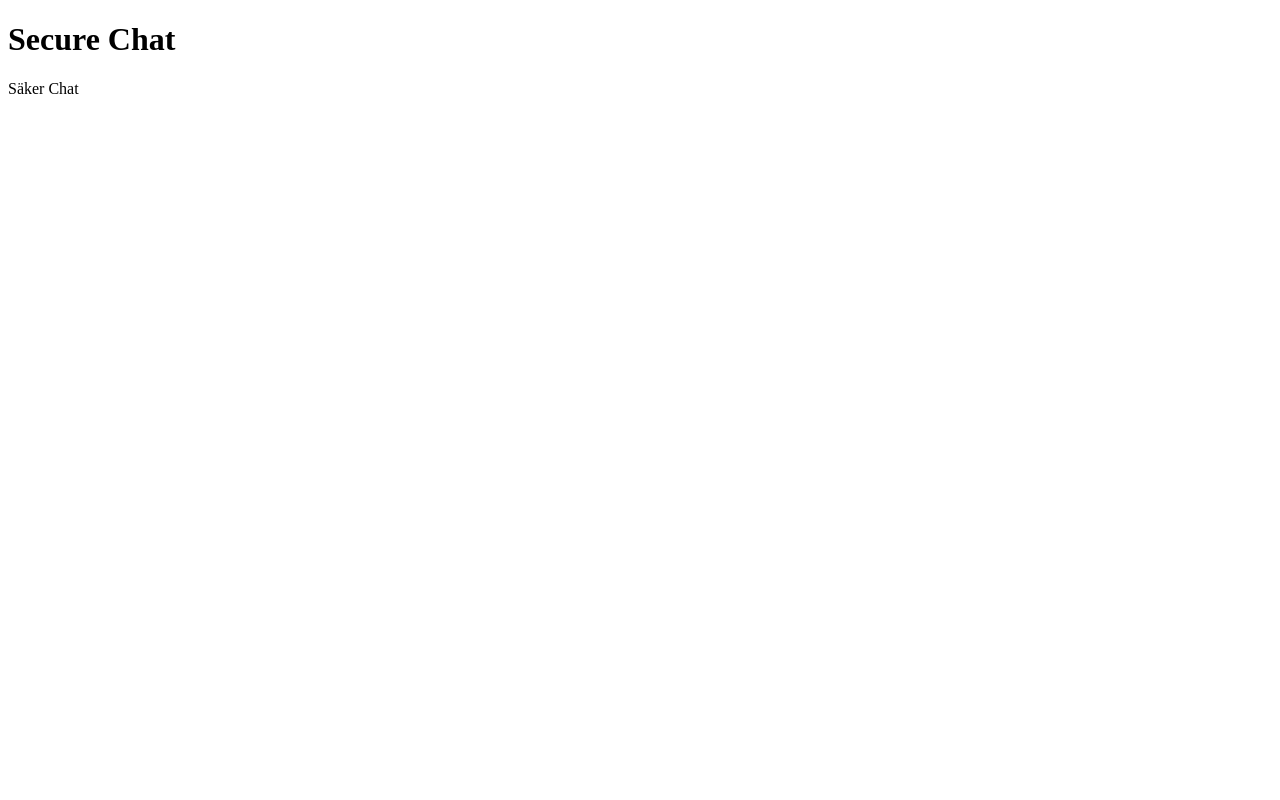
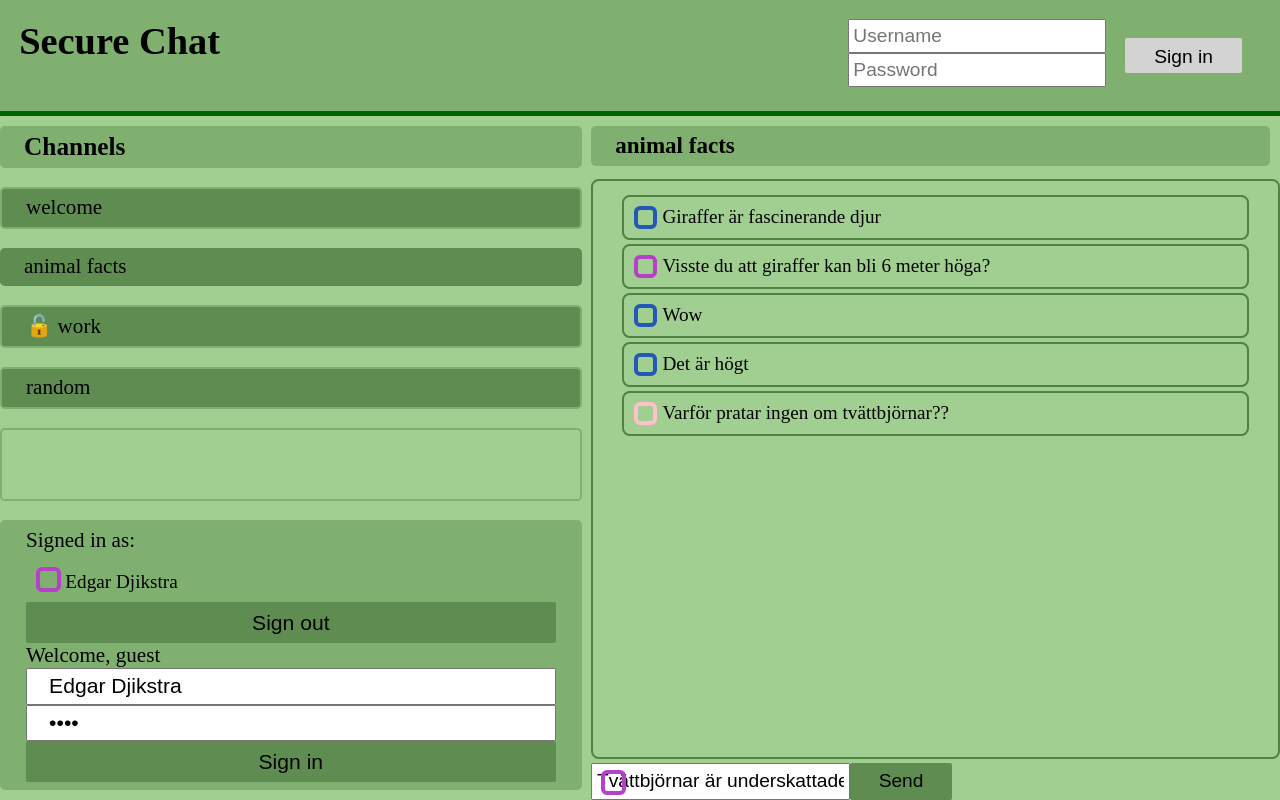
Before and after one commit to nordinsimon/Secure-chat, a website: page static/index.html in a window 1280 px wide. Drawn offline with Linux system fonts and the light colour scheme.

Commit message:
Testing started on Frontend parts

```diff
--- a/dont_forget.txt
+++ /dev/null
@@ -1,4 +0,0 @@
-- Gör en funktion som kollar att användaren inte redan finns när man skapar en ny användare
-
--   Göra en funktion som ser till att inte servern
-    krashar om man skickar fel format på json objektet
--- a/src/db/db_nextchannelid.json
+++ b/src/db/db_nextchannelid.json
@@ -1,3 +1,3 @@
 {
-  "nextchannelid": 5
+  "nextchannelid": 6
 }
--- a/src/db/db_nextmessageid.json
+++ b/src/db/db_nextmessageid.json
@@ -1,3 +1,3 @@
 {
-  "nextmessageid": 10
+  "nextmessageid": 11
 }
--- a/src/db/db_nextuuid.json
+++ b/src/db/db_nextuuid.json
@@ -1,3 +1,3 @@
 {
-  "nextuuid": 9
+  "nextuuid": 14
 }
--- a/static/index.html
+++ b/static/index.html
@@ -4,10 +4,65 @@
     <meta charset="UTF-8" />
     <meta http-equiv="X-UA-Compatible" content="IE=edge" />
     <meta name="viewport" content="width=device-width, initial-scale=1.0" />
+    <link rel="stylesheet" href="style.css" />
+    <script src="script.js" defer></script>
     <title>Secure Chat</title>
   </head>
   <body>
-    <h1>Secure Chat</h1>
-    <p>Säker Chat</p>
+    <header>
+      <h1>Secure Chat</h1>
+      <div class="auth_user">
+        <div class="auth_input">
+          <input id="auth-username" type="text" placeholder="Username" />
+          <input id="auth-password" type="password" placeholder="Password" />
+        </div>
+        <button id="auth-signin" class="auth_button">Sign in</button>
+      </div>
+    </header>
+    <main class="dark">
+      <div class="left">
+        <div class="heading">Channels</div>
+        <div>welcome</div>
+        <div class="selected">animal facts</div>
+        <div>🔓 work</div>
+        <div>random</div>
+
+        <div class="separator"></div>
+
+        <div class="auth">
+          Signed in as:
+          <div class="profile">
+            <div class="avatar"></div>
+            Edgar Djikstra
+          </div>
+          <button>Sign out</button>
+          Welcome, guest
+          <input type="text" value="Edgar Djikstra" />
+          <input type="password" value="1234" />
+          <button>Sign in</button>
+        </div>
+      </div>
+
+      <div class="right">
+        <div class="right-heading">animal facts</div>
+        <div class="message-list framed">
+          <div class="message one framed">Giraffer är fascinerande djur</div>
+          <div class="message two framed">
+            Visste du att giraffer kan bli 6 meter höga?
+          </div>
+          <div class="message one framed">Wow</div>
+          <div class="message one framed">Det är högt</div>
+          <div class="message three framed">
+            Varför pratar ingen om tvättbjörnar??
+          </div>
+        </div>
+
+        <div class="message-form">
+          <div class="avatar"></div>
+          <input type="text" value="Tvättbjörnar är underskattade" />
+          <button>Send</button>
+        </div>
+      </div>
+    </main>
   </body>
 </html>
--- /dev/null
+++ b/static/script.js
@@ -0,0 +1,5 @@
+const authUsername = document.querySelector("#auth-username");
+const authPassword = document.querySelector("#auth-password");
+const authsigninButton = document.querySelector("#auth-signin");
+
+authsigninButton.addEventListener("click", async () => {});
--- /dev/null
+++ b/static/style.css
@@ -0,0 +1,186 @@
+* {
+  box-sizing: border-box;
+  /*   border: 2px dashed blue; */
+}
+body {
+  margin: 0;
+  padding: 0;
+  display: flex;
+  flex-direction: column;
+  min-height: 100vh;
+
+  font-size: 120%;
+}
+body > * {
+  padding: 1rem;
+}
+header {
+  margin: 0;
+  padding: 1em;
+  background-color: #7fb06f;
+  display: flex;
+  flex-direction: row;
+  justify-content: space-between;
+  border-bottom: 5px solid darkgreen;
+}
+header h1 {
+  margin: 0;
+  padding: 0;
+}
+.auth_user {
+  display: flex;
+  flex-direction: row;
+}
+.auth_input {
+  display: flex;
+  flex-direction: column;
+}
+
+.auth_button {
+  font-size: 100%;
+  margin: 1em;
+  background-color: lightgray;
+  height: 1.8em;
+}
+
+main {
+  flex-grow: 1;
+  display: flex;
+  padding: 0em;
+}
+main > * {
+  flex-grow: 1;
+}
+.framed {
+  border: 2px solid #4f8340;
+  border-radius: 0.4em;
+  padding: 0.5em 1.5em;
+  margin: 0.2em 0em;
+}
+.message-list > * {
+  padding-left: 2em;
+}
+.right {
+  display: flex;
+  flex-direction: column;
+}
+.right > .message-list {
+  flex-grow: 1;
+}
+.message-form {
+  display: flex;
+  position: relative;
+}
+input {
+  padding: 0.2em;
+  font-size: 100%;
+
+  color: var(--text);
+}
+button {
+  font-size: 100%;
+  border-radius: 0.1em;
+  border: none;
+  padding: 0.4em 1.5em;
+  background: #5f8d51;
+  color: var(--text);
+}
+
+.darker {
+  background: #8bb080;
+}
+.dark {
+  /* Det är denna färgen jag ska ha */
+  background: #a1cf91;
+}
+.bright {
+  background: #a4d395;
+}
+
+.left {
+  font-size: 110%;
+}
+.left > *,
+.right-heading {
+  background: #5f8d51;
+  border: 2px solid #7fb06f;
+  border-radius: 0.3rem;
+  padding: 0.4rem 1.5rem;
+  margin: 0.6rem 0.6rem 0.6rem 0;
+}
+.left > .selected {
+  border: 2px solid var(--text);
+}
+.left > .heading,
+.right-heading {
+  font-size: 120%;
+  font-weight: bold;
+  background: #7fb06f;
+  border: none;
+}
+
+.one,
+.two,
+.three {
+  position: relative;
+}
+.one::before,
+.two::before,
+.three::before,
+.avatar {
+  position: absolute;
+  left: 0.5em;
+  border: 4px solid #b740ca;
+  border-radius: 6px;
+  width: 1.2em;
+  height: 1.2em;
+  box-sizing: border-box;
+  display: block;
+  content: "";
+}
+.avatar {
+  top: 0.4em;
+  height: 1.3em;
+  width: 1.3em;
+}
+.one::before {
+  border-color: #2558b6;
+}
+.two::before {
+  border-color: #b740ca;
+}
+.three::before {
+  border-color: pink;
+}
+
+.left {
+  display: flex;
+  flex-direction: column;
+}
+.left .auth {
+  display: flex;
+  flex-direction: column;
+  background: #7fb06f;
+}
+.auth input {
+  margin-right: unset;
+}
+.separator {
+  flex-grow: 1;
+  background: unset;
+}
+.profile {
+  font-size: 1.2rem;
+  font-weight: normal;
+  padding: 0.5em 0.5em;
+}
+.profile .avatar {
+  position: relative;
+  top: 0.2em;
+  right: unset;
+  left: unset;
+  display: inline-block;
+}
+.auth input {
+  padding-left: 1em;
+}
```
Also changed, not shown: src/db/db_channels.json (+16 -0 lines).
